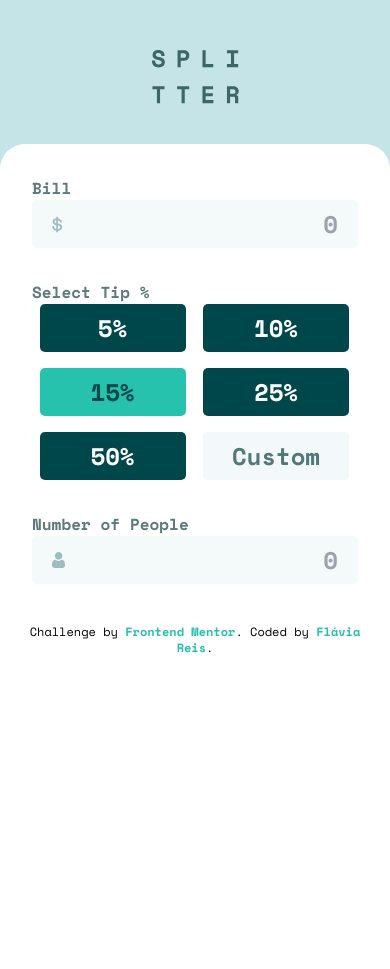
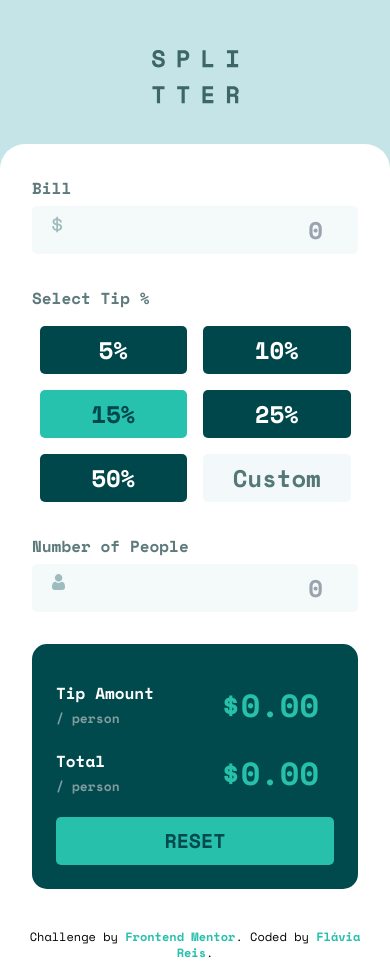
Before and after one commit to flaviare1s/tip-calculator-app, a React (Vite) app: page / in a window 390 px wide. Before the commit the page ends 844 px from the top, so only its background shows below. Built offline with nearby package versions, Linux system fonts and the light colour scheme.

Commit message:
Finalizando estilos da versão mobile

```diff
--- /dev/null
+++ b/src/components/Button.jsx
@@ -0,0 +1,7 @@
+const Button = () => {
+  return (
+    <button className="bg-strong-cyan text-very-dark-cyan font-bold rounded-[5px] h-12 w-full text-[20px] hover:bg-[#9FE8DF]">RESET</button>
+  )
+}
+
+export default Button
--- a/src/components/CalculatorBody.jsx
+++ b/src/components/CalculatorBody.jsx
@@ -1,5 +1,6 @@
 import Input from "./Input"
 import Tips from "./Tips"
+import Result from "./Result"
 import dollarIcon from '../assets/icon-dollar.svg'
 import personIcon from '../assets/icon-person.svg'
 
@@ -9,6 +10,7 @@ const CalculatorBody = () => {
       <Input title='Bill' icon={dollarIcon} placeholder='0' legend='Dollar Icon' />
       <Tips />
       <Input title='Number of People' icon={personIcon} placeholder='0' legend='Person Icon' />
+      <Result />
     </section>
   )
 }
--- a/src/components/Input.jsx
+++ b/src/components/Input.jsx
@@ -1,8 +1,8 @@
 const Input = ({ title, icon, placeholder, legend }) => {
   return (
     <section className='relative flex flex-col'>
-      <h3 className="text-dark-grayish-cyan font-bold">{title}</h3>
-      <input className='bg-very-light-grayish-cyan h-12 text-very-dark-cyan font-bold text-2xl text-right px-5 rounded-[5px]' type="text" id="bill" name="bill" placeholder={placeholder} required/>
+      <h3 className="text-dark-grayish-cyan font-bold mb-1.5">{title}</h3>
+      <input className='bg-very-light-grayish-cyan h-12 text-very-dark-cyan font-bold text-2xl text-right px-5 rounded-[5px]' type="number" id="bill" name="bill" placeholder={placeholder} required/>
       <img className="absolute top-[40px] left-[20px]" src={icon} alt={legend} />
     </section>
   )
--- /dev/null
+++ b/src/components/Result.jsx
@@ -0,0 +1,14 @@
+import Button from "./Button"
+import ResultInput from "./ResultInput"
+
+const Result = () => {
+  return (
+    <section className="bg-very-dark-cyan rounded-[15px] px-6 pt-[37px] pb-6 mt-8">
+      <ResultInput title='Tip Amount' placeholder='$0.00' />
+      <ResultInput title='Total' placeholder='$0.00' />
+      <Button />
+    </section>
+  )
+}
+
+export default Result
--- /dev/null
+++ b/src/components/ResultInput.jsx
@@ -0,0 +1,14 @@
+const ResultInput = ({ title, placeholder }) => {
+  return (
+    <section>
+      <div className="absolute">
+        <h3 className=" text-white font-bold">{title}</h3>
+        <small className="text-grayish-cyan text-[13px] font-bold">/ person</small>
+      </div>
+      <input type="number" placeholder={placeholder} className="bg-very-dark-cyan w-full h-12 mb-5 text-right text-[32px] font-bold text-strong-cyan placeholder:text-strong-cyan">
+      </input>
+    </section>
+  )
+}
+
+export default ResultInput
--- a/src/components/Tips.css
+++ b/src/components/Tips.css
@@ -14,15 +14,9 @@
 }
 
 .tips button {
-  width: 146px;
+  width: 100%;
   height: 48px;
   border-radius: 5px;
   font-size: 1.5rem;
   font-weight: 700;
 }
-
-@media (min-width: 768px) {
-  .tips button {
-    width: 117px;
-  }
-}
--- a/src/components/Tips.jsx
+++ b/src/components/Tips.jsx
@@ -6,7 +6,7 @@ const Tips = () => {
 
   return (
     <section className="py-8">
-      <h3 className="text-dark-grayish-cyan font-bold">Select Tip %</h3>
+      <h3 className="text-dark-grayish-cyan font-bold mb-[16px]">Select Tip %</h3>
       <div className="tips grid grid-cols-2 md:grid-cols-3 gap-4 max-w-[311px] md:max-w-[379px] m-auto">
         <button className={tip === '5%' ? 'selected' : 'unselected'} onClick={() => setTip('5%')}>5%</button>
         <button className={tip === '10%' ? 'selected' : 'unselected'} onClick={() => setTip('10%')}>10%</button>
```
